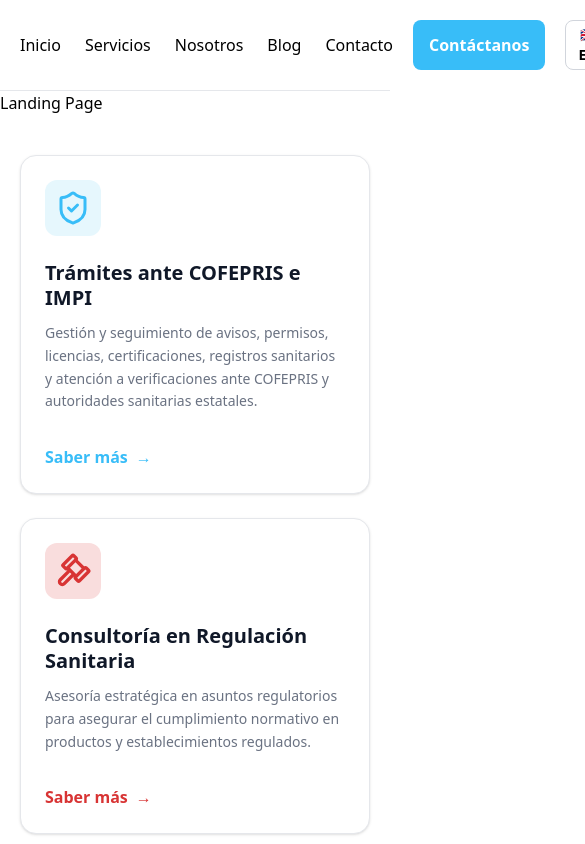
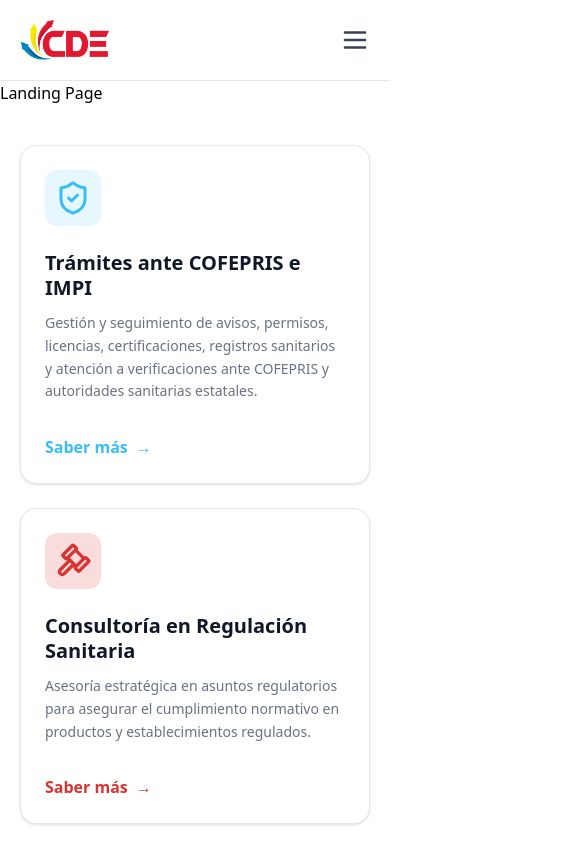
Before and after one commit to Yael-PM/CDE_Project, a React (Vite) app: page / in a window 390 px wide. Shown: the top 844 px of the page, 585 px wide, since content can reach past the window. Built offline with nearby package versions, Linux system fonts and the light colour scheme.

Commit message:
Navbar almost finished & responsive added

```diff
--- a/src/components/NavBar.tsx
+++ b/src/components/NavBar.tsx
@@ -1,27 +1,32 @@
-import React from 'react'
+import React, { useState } from 'react' // Importamos useState
 import { Link } from 'react-router-dom'
 import { useTranslation } from 'react-i18next'
+import { LuMenu, LuX } from "react-icons/lu"; // Usando Lucide para los iconos
 
 import Logo from '/CDE Simple Logo.png'
 import CustomButton from './CustomButton'
 
 const NavBar = () => {
   const { t, i18n } = useTranslation();
+  const [isOpen, setIsOpen] = useState(false); // Estado para el menú móvil
 
-  // Función para alternar entre 'es' y 'en'
   const toggleLanguage = () => {
     const newLanguage = i18n.language === 'es' ? 'en' : 'es';
     i18n.changeLanguage(newLanguage);
   };
 
+  const toggleMenu = () => setIsOpen(!isOpen);
+
   return (
-    <div className='flex justify-between items-center p-5 border-b border-gray-200'>
-        <div className='w-25 '>
-          <img src={Logo} alt="CDE Logo" />
+    <nav className='relative flex justify-between items-center p-5 border-b border-gray-200 bg-white z-50'>
+        {/* Logo */}
+        <div className='w-25'>
+          <img src={Logo} alt="CDE Logo" className="h-10 object-contain" />
         </div>
 
-        <div>
-            <ul className='flex gap-6 [&>li]:cursor-pointer [&>li]:hover:scale-105 [&>li]:hover:underline [&>li]:hover:text-tertiary-500  items-center'>
+        {/* Menú Desktop - Se oculta en móvil (hidden) y aparece en md (md:flex) */}
+        <div className='hidden md:flex'>
+            <ul className='flex gap-6 [&>li]:cursor-pointer [&>li]:hover:scale-105 [&>li]:hover:underline [&>li]:hover:text-tertiary-500 items-center'>
                 <li><Link to={'/'}>{t('navbar.home')}</Link></li>
                 <li><Link to={'/services'}>{t('navbar.services')}</Link></li>
                 <li>{t('navbar.about-us')}</li>
@@ -30,22 +35,54 @@
             </ul>
         </div>
 
-        <div className='flex'>
-            <CustomButton
-              route="/contact"
-            >
+        {/* Acciones Desktop (Botones) - Se ocultan en móvil */}
+        <div className='hidden md:flex items-center'>
+            <CustomButton route="/contact">
               {t('navbar.btn-contact')}
             </CustomButton>
             <CustomButton
               onClick={toggleLanguage}
               variant="none"
               className='px-3 py-1 border border-gray-300 rounded-lg hover:bg-gray-100 transition-colors uppercase text-sm font-bold'
-
             >
               {i18n.language === 'es' ? '🇬🇧 EN' : '🇪🇸 ES'}
             </CustomButton>
         </div>
-    </div>
+
+        {/* Botón Hamburguesa - Solo visible en móvil (md:hidden) */}
+        <div className='md:hidden flex items-center'>
+            <button onClick={toggleMenu} className="text-3xl text-gray-700 focus:outline-none">
+                {isOpen ? <LuX /> : <LuMenu />}
+            </button>
+        </div>
+
+        {/* Menú Desplegable Móvil */}
+        <div className={`
+            absolute top-full left-0 w-full bg-white border-b border-gray-200 p-5 shadow-lg transition-all duration-300 ease-in-out md:hidden
+            ${isOpen ? 'opacity-100 visible translate-y-0' : 'opacity-0 invisible -translate-y-5'}
+        `}>
+            <ul className='flex flex-col gap-5 text-center items-center'>
+                <li onClick={toggleMenu}><Link to={'/'}>{t('navbar.home')}</Link></li>
+                <li onClick={toggleMenu}><Link to={'/services'}>{t('navbar.services')}</Link></li>
+                <li>{t('navbar.about-us')}</li>
+                <li>{t('navbar.blog')}</li>
+                <li onClick={toggleMenu}><Link to={'/contact'}>{t('navbar.contact')}</Link></li>
+
+                <div className='flex flex-col gap-3 w-full pt-4 border-t border-gray-100'>
+                    <CustomButton route="/contact" onClick={toggleMenu}>
+                      {t('navbar.btn-contact')}
+                    </CustomButton>
+                    <CustomButton
+                      onClick={() => { toggleLanguage(); toggleMenu(); }}
+                      variant="none"
+                      className='mx-auto px-5 py-2 border border-gray-300 rounded-lg uppercase text-sm font-bold'
+                    >
+                      {i18n.language === 'es' ? '🇬🇧 EN' : '🇪🇸 ES'}
+                    </CustomButton>
+                </div>
+            </ul>
+        </div>
+    </nav>
   )
 }
 
--- a/src/pages/LandingPage.tsx
+++ b/src/pages/LandingPage.tsx
@@ -14,7 +14,7 @@
     <div>
         <h1> Landing Page</h1>
 
-        <div className='grid grid-cols-1 md:grid-cols-3 gap-6 mt-10 px-5'>
+        <div className='grid grid-cols-1 md:grid-cols-3 gap-6 mt-10 px-5 max-w-7xl mx-auto'>
           <ServiceCard
             title={t('landing-page.service-component1-title')}
             description={t('landing-page.service-component1-description')}
```
